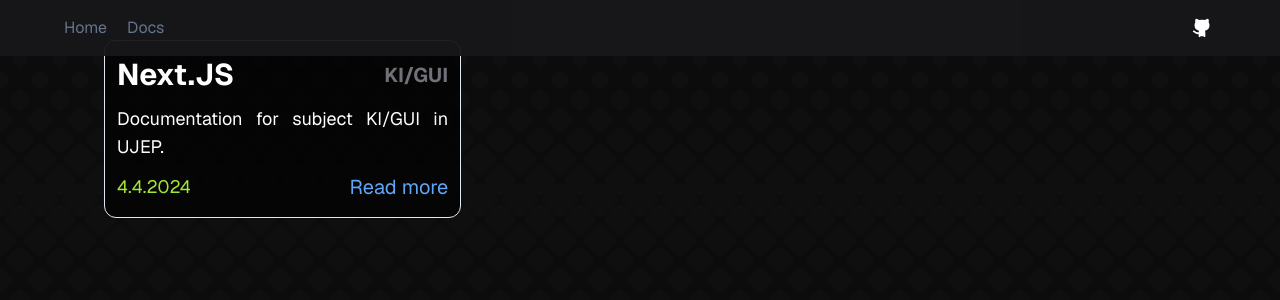
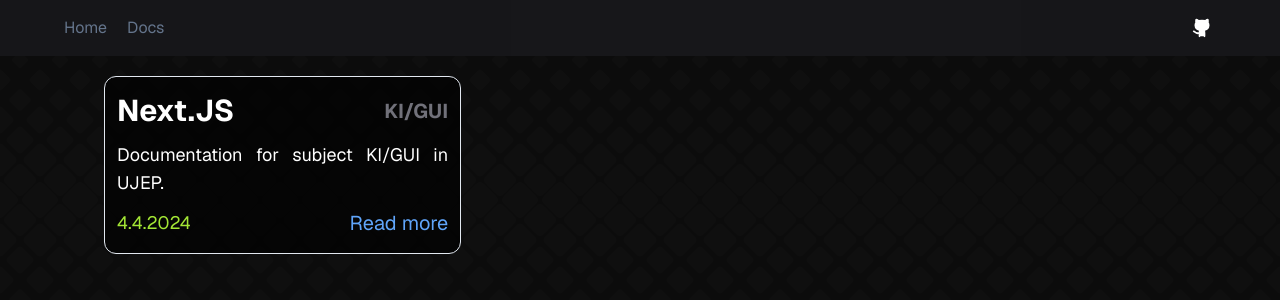
Before and after one commit to KopyTKG/website-personel, a Next.js app: page /docs in a window 1280 px wide. Shown: the top 300 px of the page. Built offline with nearby package versions, Linux system fonts and the light colour scheme.

Commit message:
fixing layout

```diff
--- a/src/app/docs/page.tsx
+++ b/src/app/docs/page.tsx
@@ -1,6 +1,6 @@
 export default function Docs() {
  return (
-  <div className="flex justify-center min-w-full h-11 md:grid md:grid-cols-2 xl:grid-cols-3 pt-5">
+  <div className="flex justify-center min-w-full h-11 md:grid md:grid-cols-2 xl:grid-cols-3 pt-14">
    <div className="text-justify flex flex-col gap-3 bg-black/65 px-3 py-4 max-w-md h-max border rounded-xl">
     <div className="flex justify-between items-center">
      <h1 className="text-3xl font-bold">Next.JS</h1>
```
